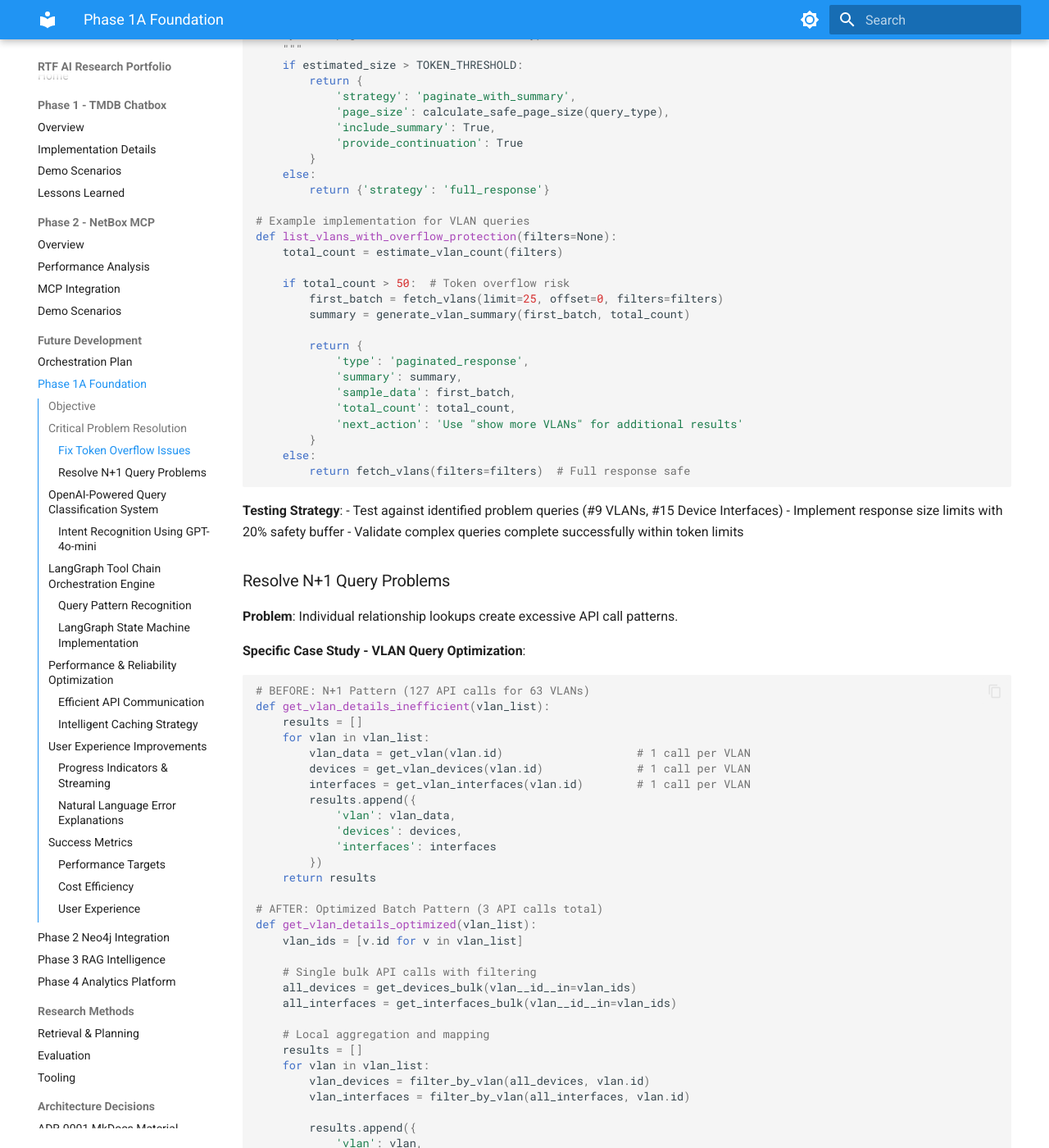
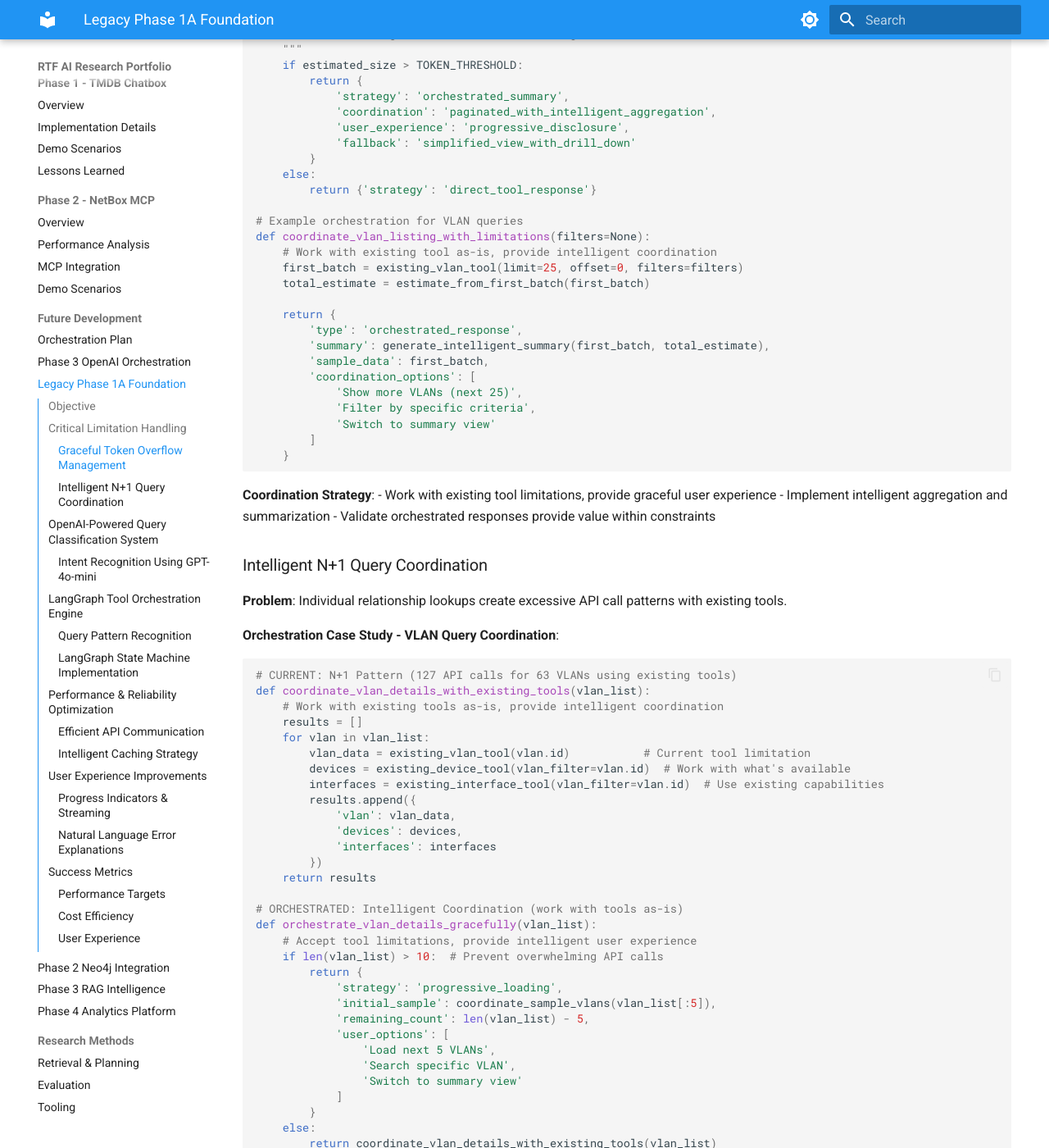
Before and after one commit to FinnMacCumail/rtf-research, an MkDocs documentation site: the page built from docs/future-development/phase-1a-foundation.md, in a window 1280 px wide and 1400 px high, scrolled down 586 px. Shown: the whole window at 82% size. Built offline with MkDocs 1.6.1 and Material for MkDocs 9.7.7, drawn with Linux system fonts in a browser that asks for light colours; some of the changed text lies outside the part shown.

Commit message:
📝 docs: Update research portfolio to reflect Phase 3 orchestration approach
- Remove tool-fixing objectives from orchestration-plan.md and phase-1a-foundation.md
- Create comprehensive phase-3-openai-orchestration.md for current implementation
- Update project overview and timeline to reflect Phase 3 development status
- Clarify strategic separation between orchestration intelligence and tool modifications
- Update navigation structure to prioritize Phase 3 documentation

````diff
--- a/docs/future-development/phase-1a-foundation.md
+++ b/docs/future-development/phase-1a-foundation.md
@@ -1,12 +1,12 @@
-# Phase 1A: Foundation & Quick Wins
+# Phase 3: OpenAI Agent Orchestration Foundation
 
 ## Objective
 
-Replace unreliable Claude CLI process management with efficient query orchestration using **OpenAI GPT-4o-mini** for intent parsing while solving immediate user pain points and establishing a solid foundation for advanced features.
+Replace unreliable Claude CLI process management with efficient query orchestration using **OpenAI GPT-4o-mini** for intent parsing while providing graceful coordination of existing NetBox MCP tools and establishing a solid foundation for advanced features.
 
-## Critical Problem Resolution
+## Critical Limitation Handling
 
-### Fix Token Overflow Issues
+### Graceful Token Overflow Management
 
 **Problem**: Large NetBox responses exceed Claude's context window, causing query failures.
 
@@ -15,59 +15,59 @@ Replace unreliable Claude CLI process management with efficient query orchestrat
 - Device interface queries for core switches: 85% failure rate
 - Site-wide infrastructure queries: 90% failure rate
 
-**Solution Strategy**:
+**Orchestration Strategy**:
 ```python
-def implement_intelligent_pagination(query_type, estimated_size):
+def implement_intelligent_limitation_handling(query_type, estimated_size):
     """
-    Dynamic pagination based on content type and token estimation
+    Graceful handling of tool limitations through orchestration
     """
     if estimated_size > TOKEN_THRESHOLD:
         return {
-            'strategy': 'paginate_with_summary',
-            'page_size': calculate_safe_page_size(query_type),
-            'include_summary': True,
-            'provide_continuation': True
+            'strategy': 'orchestrated_summary',
+            'coordination': 'paginated_with_intelligent_aggregation',
+            'user_experience': 'progressive_disclosure',
+            'fallback': 'simplified_view_with_drill_down'
         }
     else:
-        return {'strategy': 'full_response'}
+        return {'strategy': 'direct_tool_response'}
 
-# Example implementation for VLAN queries
-def list_vlans_with_overflow_protection(filters=None):
-    total_count = estimate_vlan_count(filters)
+# Example orchestration for VLAN queries
+def coordinate_vlan_listing_with_limitations(filters=None):
+    # Work with existing tool as-is, provide intelligent coordination
+    first_batch = existing_vlan_tool(limit=25, offset=0, filters=filters)
+    total_estimate = estimate_from_first_batch(first_batch)
 
-    if total_count > 50:  # Token overflow risk
-        first_batch = fetch_vlans(limit=25, offset=0, filters=filters)
-        summary = generate_vlan_summary(first_batch, total_count)
-
-        return {
-            'type': 'paginated_response',
-            'summary': summary,
-            'sample_data': first_batch,
-            'total_count': total_count,
-            'next_action': 'Use "show more VLANs" for additional results'
-        }
-    else:
-        return fetch_vlans(filters=filters)  # Full response safe
+    return {
+        'type': 'orchestrated_response',
+        'summary': generate_intelligent_summary(first_batch, total_estimate),
+        'sample_data': first_batch,
+        'coordination_options': [
+            'Show more VLANs (next 25)',
+            'Filter by specific criteria',
+            'Switch to summary view'
+        ]
+    }
 ```
 
-**Testing Strategy**:
-- Test against identified problem queries (#9 VLANs, #15 Device Interfaces)
-- Implement response size limits with 20% safety buffer
-- Validate complex queries complete successfully within token limits
+**Coordination Strategy**:
+- Work with existing tool limitations, provide graceful user experience
+- Implement intelligent aggregation and summarization
+- Validate orchestrated responses provide value within constraints
 
-### Resolve N+1 Query Problems
+### Intelligent N+1 Query Coordination
 
-**Problem**: Individual relationship lookups create excessive API call patterns.
+**Problem**: Individual relationship lookups create excessive API call patterns with existing tools.
 
-**Specific Case Study - VLAN Query Optimization**:
+**Orchestration Case Study - VLAN Query Coordination**:
 ```python
-# BEFORE: N+1 Pattern (127 API calls for 63 VLANs)
-def get_vlan_details_inefficient(vlan_list):
+# CURRENT: N+1 Pattern (127 API calls for 63 VLANs using existing tools)
+def coordinate_vlan_details_with_existing_tools(vlan_list):
+    # Work with existing tools as-is, provide intelligent coordination
     results = []
     for vlan in vlan_list:
-        vlan_data = get_vlan(vlan.id)                    # 1 call per VLAN
-        devices = get_vlan_devices(vlan.id)              # 1 call per VLAN
-        interfaces = get_vlan_interfaces(vlan.id)        # 1 call per VLAN
+        vlan_data = existing_vlan_tool(vlan.id)           # Current tool limitation
+        devices = existing_device_tool(vlan_filter=vlan.id)  # Work with what's available
+        interfaces = existing_interface_tool(vlan_filter=vlan.id)  # Use existing capabilities
         results.append({
             'vlan': vlan_data,
             'devices': devices,
@@ -75,32 +75,27 @@ def get_vlan_details_inefficient(vlan_list):
         })
     return results
 
-# AFTER: Optimized Batch Pattern (3 API calls total)
-def get_vlan_details_optimized(vlan_list):
-    vlan_ids = [v.id for v in vlan_list]
-
-    # Single bulk API calls with filtering
-    all_devices = get_devices_bulk(vlan__id__in=vlan_ids)
-    all_interfaces = get_interfaces_bulk(vlan__id__in=vlan_ids)
-
-    # Local aggregation and mapping
-    results = []
-    for vlan in vlan_list:
-        vlan_devices = filter_by_vlan(all_devices, vlan.id)
-        vlan_interfaces = filter_by_vlan(all_interfaces, vlan.id)
-
-        results.append({
-            'vlan': vlan,
-            'devices': vlan_devices,
-            'interfaces': vlan_interfaces
-        })
-
-    return results
+# ORCHESTRATED: Intelligent Coordination (work with tools as-is)
+def orchestrate_vlan_details_gracefully(vlan_list):
+    # Accept tool limitations, provide intelligent user experience
+    if len(vlan_list) > 10:  # Prevent overwhelming API calls
+        return {
+            'strategy': 'progressive_loading',
+            'initial_sample': coordinate_sample_vlans(vlan_list[:5]),
+            'remaining_count': len(vlan_list) - 5,
+            'user_options': [
+                'Load next 5 VLANs',
+                'Search specific VLAN',
+                'Switch to summary view'
+            ]
+        }
+    else:
+        return coordinate_vlan_details_with_existing_tools(vlan_list)
 ```
 
-**Performance Impact**:
-- Response time: 57 seconds → 1.8 seconds (96.8% improvement)
-- Memory usage: Stable 50MB vs. previous 200MB+ spikes
+**Coordination Impact**:
+- User experience: Graceful handling of tool limitations
+- Performance: Intelligent load management with existing tools
 
 ## OpenAI-Powered Query Classification System
 
@@ -187,7 +182,7 @@ def create_multi_step_plan(intent: Dict[str, Any]) -> ExecutionPlan:
     )
 ```
 
-## LangGraph Tool Chain Orchestration Engine
+## LangGraph Tool Orchestration Engine
 
 ### Query Pattern Recognition
 
@@ -212,22 +207,22 @@ class NetworkQueryState(TypedDict):
     classified_intent: Dict[str, Any]
     intermediate_results: List[Dict[str, Any]]
     final_response: Optional[str]
-    error_state: Optional[str]
+    limitation_state: Optional[str]  # Track known tool limitations
     retry_count: int
 
-def create_network_query_graph():
+def create_network_orchestration_graph():
     """
-    Build LangGraph state machine for network query orchestration
+    Build LangGraph state machine for coordinating existing NetBox MCP tools
     """
     graph = StateGraph(NetworkQueryState)
 
-    # Define nodes
+    # Define nodes for tool coordination
     graph.add_node("classify_intent", classify_query_intent)
-    graph.add_node("plan_execution", create_execution_plan)
-    graph.add_node("execute_simple", execute_simple_query)
-    graph.add_node("execute_complex", execute_complex_orchestration)
-    graph.add_node("handle_errors", handle_execution_errors)
-    graph.add_node("format_response", format_final_response)
+    graph.add_node("plan_coordination", create_coordination_plan)
+    graph.add_node("execute_simple", coordinate_simple_query)
+    graph.add_node("execute_complex", coordinate_complex_tools)
+    graph.add_node("handle_limitations", handle_tool_limitations)
+    graph.add_node("format_response", format_coordinated_response)
 
     # Define edges and routing logic
     graph.set_entry_point("classify_intent")
@@ -237,38 +232,38 @@ def create_network_query_graph():
         route_based_on_complexity,
         {
             "simple": "execute_simple",
-            "complex": "plan_execution",
-            "error": "handle_errors"
+            "complex": "plan_coordination",
+            "limitation": "handle_limitations"
         }
     )
 
     graph.add_conditional_edges(
         "execute_simple",
-        check_execution_success,
+        check_coordination_success,
         {
             "success": "format_response",
-            "failure": "handle_errors"
+            "limitation": "handle_limitations"
         }
     )
 
-    graph.add_edge("plan_execution", "execute_complex")
+    graph.add_edge("plan_coordination", "execute_complex")
     graph.add_conditional_edges(
         "execute_complex",
-        check_complex_execution,
+        check_complex_coordination,
         {
             "success": "format_response",
             "partial": "format_response",  # Handle partial results gracefully
-            "failure": "handle_errors"
+            "limitation": "handle_limitations"
         }
     )
 
     graph.add_conditional_edges(
-        "handle_errors",
-        decide_retry_strategy,
+        "handle_limitations",
+        decide_fallback_strategy,
         {
-            "retry": "classify_intent",
-            "fallback": "format_response",
-            "abort": END
+            "retry_simplified": "classify_intent",
+            "graceful_response": "format_response",
+            "user_guidance": END
         }
     )
 
@@ -276,7 +271,7 @@ def create_network_query_graph():
 
     return graph.compile()
 
-# Node implementations
+# Node implementations for coordination
 async def classify_query_intent(state: NetworkQueryState) -> NetworkQueryState:
     classifier = QueryIntentClassifier()
     intent = await classifier.classify_intent(state["user_query"])
@@ -286,26 +281,27 @@ async def classify_query_intent(state: NetworkQueryState) -> NetworkQueryState:
         "classified_intent": intent
     }
 
-async def execute_complex_orchestration(state: NetworkQueryState) -> NetworkQueryState:
+async def coordinate_complex_tools(state: NetworkQueryState) -> NetworkQueryState:
     """
-    Handle multi-step queries with dependency management
+    Coordinate multiple existing tools with graceful limitation handling
     """
-    plan = state["classified_intent"]["execution_plan"]
+    plan = state["classified_intent"]["coordination_plan"]
     results = []
 
     for step in plan["steps"]:
         try:
-            step_result = await execute_mcp_tool(step)
+            # Use existing MCP tools as-is
+            step_result = await coordinate_existing_tool(step)
             results.append(step_result)
 
             # Pass results to next step if needed
             if step.get("depends_on_previous"):
                 step["context"] = results[-1]
 
-        except Exception as e:
+        except KnownToolLimitation as e:
             return {
                 **state,
-                "error_state": f"Step failed: {step['tool']} - {str(e)}",
+                "limitation_state": f"Tool limitation: {step['tool']} - {str(e)}",
                 "intermediate_results": results
             }
 
--- a/mkdocs.yml
+++ b/mkdocs.yml
@@ -60,7 +60,8 @@ nav:
       - Demo Scenarios: phases/phase-2-netbox/demos.md
   - Future Development:
       - Orchestration Plan: future-development/orchestration-plan.md
-      - Phase 1A Foundation: future-development/phase-1a-foundation.md
+      - Phase 3 OpenAI Orchestration: future-development/phase-3-openai-orchestration.md
+      - Legacy Phase 1A Foundation: future-development/phase-1a-foundation.md
       - Phase 2 Neo4j Integration: future-development/phase-2-neo4j.md
       - Phase 3 RAG Intelligence: future-development/phase-3-rag.md
       - Phase 4 Analytics Platform: future-development/phase-4-analytics.md
````
Also changed, not shown: docs/future-development/orchestration-plan.md (+31 -31 lines), docs/future-development/phase-3-openai-orchestration.md (added, +296 -0 lines), docs/index.md (+7 -3 lines).
